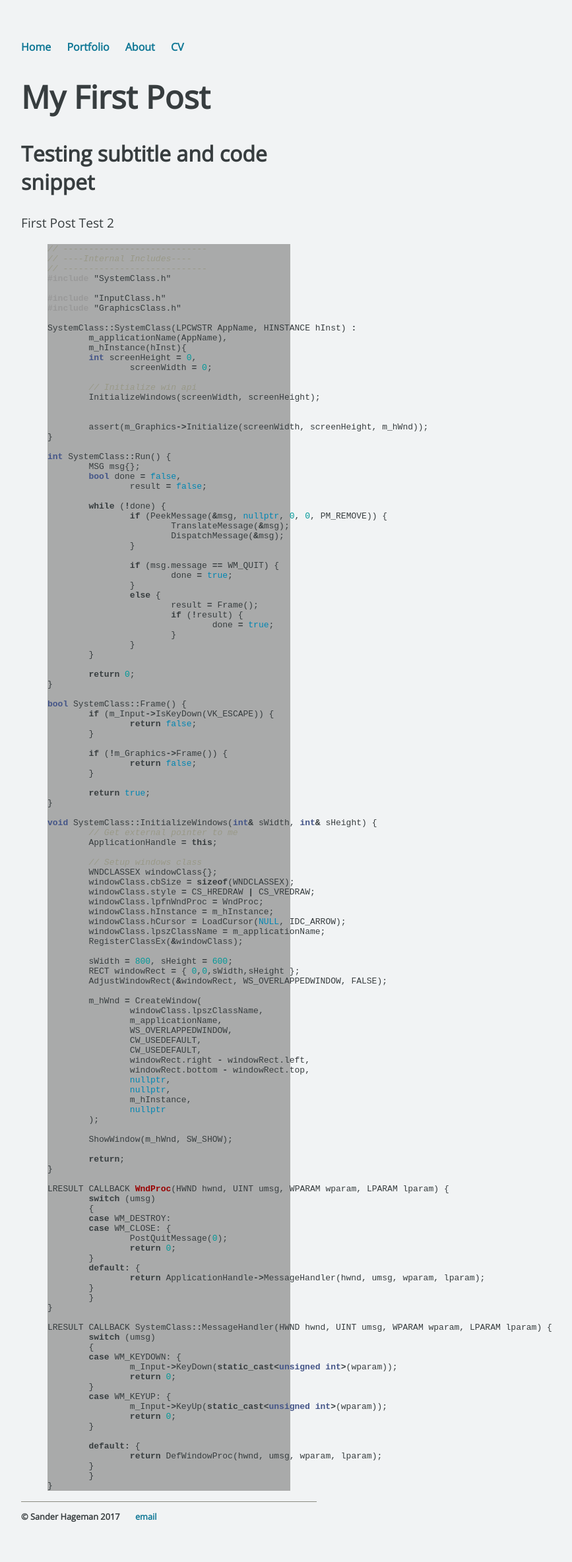
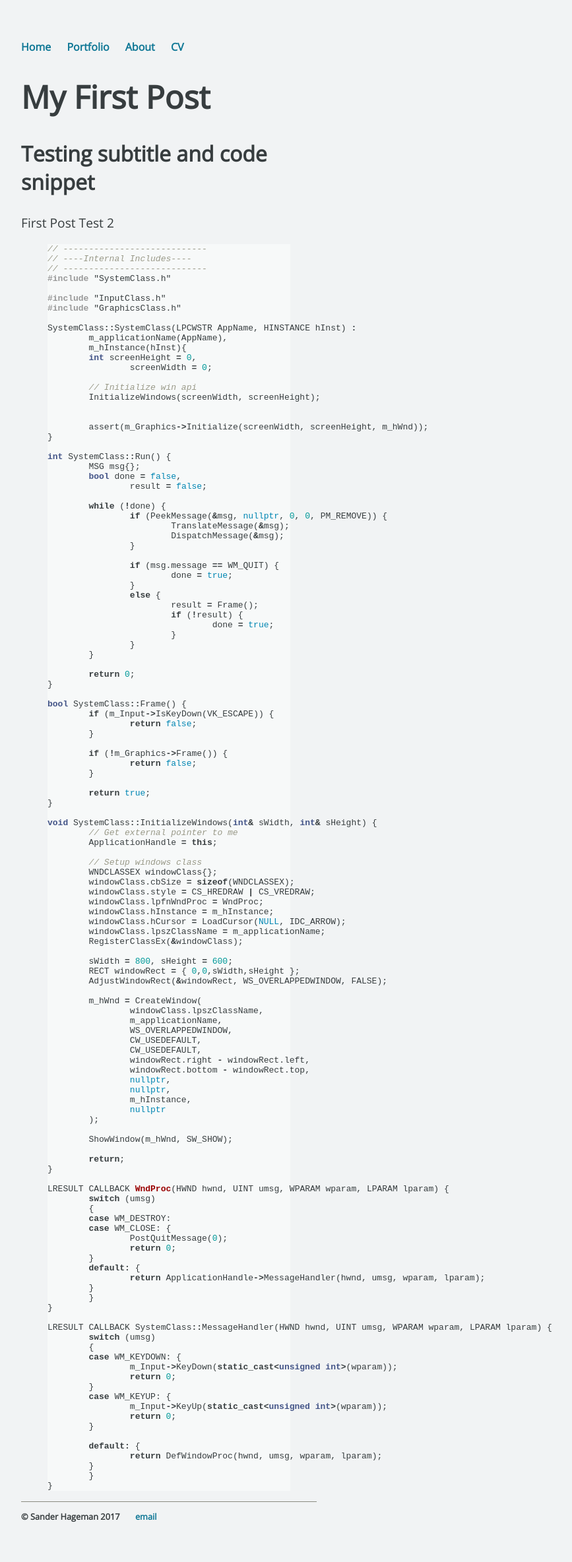
Before and after one commit to SanderHageman/sanderhageman.github.io, a Jekyll site: the page built from _posts/2017-10-12-my-first-post.md, in a window 1280 px wide. Shown: the whole page at 66% size, without its empty margins (384-1251 px from the left). Built offline with Jekyll 4.4.1, drawn with Linux system fonts in a browser that asks for light colours.

Commit message:
Update syntax.css

```diff
--- a/css/syntax.css
+++ b/css/syntax.css
@@ -1,4 +1,4 @@
-.highlight  { background: #a9aaaa; }
+.highlight  { background: #f7f9f9; }
 .highlight .c { color: #999988; font-style: italic } /* Comment */
 .highlight .err { color: #a61717; background-color: #e3d2d2 } /* Error */
 .highlight .k { font-weight: bold } /* Keyword */
```
